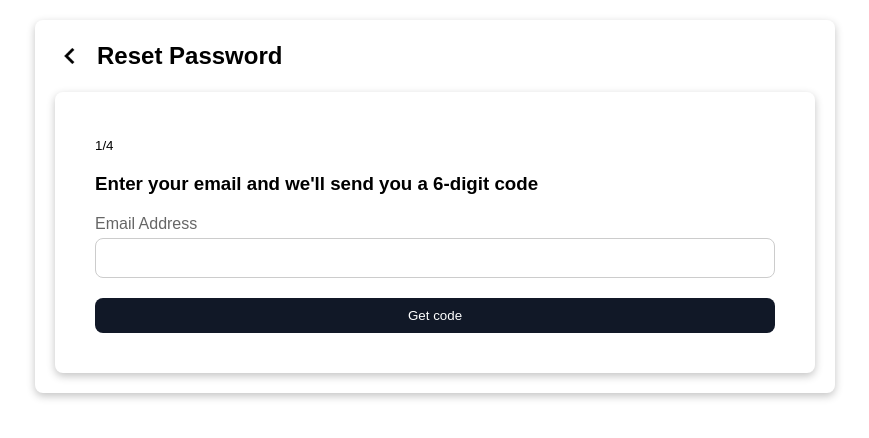
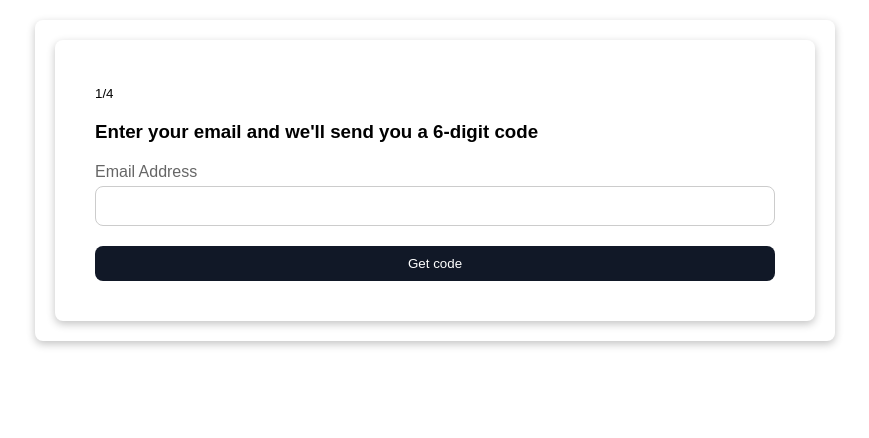
Before and after one commit to WaterproofS0cks/APNet, a PHP site: page /resetpassword.html in a window 1280 px wide. Shown: the top 438 px of the page, without its empty margins (205-1074 px from the left). Run offline with PHP 8.4, Linux system fonts and the light colour scheme.

Commit message:
feat: added Reset Password page

```diff
--- a/resetpassword.html
+++ b/resetpassword.html
@@ -9,24 +9,85 @@
 </head>
 <body>
     <div class="content">
-        <div class="card-header">
-            <a href="/profile.html" class="btn-icon">
-                <img src="src/icon/icons8-back-96.png" alt="Back Icon">
-            </a>
-            <h2>Reset Password</h2>
-        </div>
-        <div class="card-section">
+        <div class="reset-password-card" id="email-section">
             <div class="reset-password-flow">
                 <sub>1/4</sub>
             </div>
             <h3>Enter your email and we'll send you a 6-digit code</h3>
-            <form action="#">
+            <form id="email-form" action="#">
                 <label for="email">Email Address</label>
                 <input type="text" id="email" name="email">
-
                 <input type="submit" value="Get code">
             </form>
         </div>
+
+        <div class="reset-password-card" id="code-section" style="display: none;">
+            <div class="reset-password-flow">
+                <sub>2/4</sub>
+            </div>
+            <h3>Enter the 6-digit code sent to your email</h3>
+            <form id="code-form" action="#">
+                <label for="code">Code</label>
+                <input type="text" id="code" name="code">
+                <input type="submit" value="Submit code">
+            </form>
+        </div>
+
+        <div class="reset-password-card" id="new-password-section" style="display: none;">
+            <div class="reset-password-flow">
+                <sub>3/4</sub>
+            </div>
+            <h3>Set a new password</h3>
+            <form id="new-password-form" action="#">
+                <label for="new-password">New Password</label>
+                <input type="password" id="new-password" name="new-password">
+                <label for="confirm-password">Confirm Password</label>
+                <input type="password" id="confirm-password" name="confirm-password">
+
+                <input type="submit" value="Reset password">
+            </form>
+        </div>
+
+        <div class="reset-password-card" id="complete-section" style="display: none;">
+            <div class="reset-password-flow">
+                <sub>4/4</sub>
+            </div>
+            <h3>Successfully reset password</h3>
+            <p>You can now log in with your new password.</p>
+            <div class="button-component">
+                <a href="/login.html" style="text-decoration: none;">
+                    <button class="button-black">Go to login</button>
+                </a>
+            </div>
+        </div>
     </div>
+
+    <script>
+        document.getElementById('email-form').addEventListener('submit', function(e) {
+            e.preventDefault();
+            document.getElementById('email-section').style.display = 'none';
+            document.getElementById('code-section').style.display = 'block';
+        });
+
+        document.getElementById('code-form').addEventListener('submit', function(e) {
+            e.preventDefault();
+            document.getElementById('code-section').style.display = 'none';
+            document.getElementById('new-password-section').style.display = 'block';
+        });
+
+        document.getElementById('new-password-form').addEventListener('submit', function(e) {
+            e.preventDefault();
+
+            const newPassword = document.getElementById('new-password').value;
+            const confirmPassword = document.getElementById('confirm-password').value;
+
+            if (newPassword !== confirmPassword) {
+                return window.alert("Passwords do not match. Please enter again.");
+            }
+
+            document.getElementById('new-password-section').style.display = 'none';
+            document.getElementById('complete-section').style.display = 'block';
+        });
+    </script>
 </body>
 </html>
--- a/style.css
+++ b/style.css
@@ -114,7 +114,8 @@ label {
 
 input[type="text"],
 input[type="email"],
-input[type="tel"] {
+input[type="tel"],
+input[type="password"] {
     padding: 10px;
     margin-bottom: 20px;
     border: 1px solid #ccc;
@@ -349,7 +350,7 @@ input[type="submit"]:hover {
 
 /* notification.html (Yew Shan) */
 
-.card-section p {
+.card-section p, .reset-password-card p {
     margin-top: 20px;
     color: #666;
 }
@@ -373,3 +374,10 @@ input[type="submit"]:hover {
 .reset-password-flow {
     margin-bottom: 20px;
 }
+
+.reset-password-card {
+    background-color: #fff;
+    padding: 40px; /* Padding intentionally set to 40px instead of 20px */
+    border-radius: 8px;
+    box-shadow: rgba(0, 0, 0, 0.24) 0px 3px 8px;
+}
```
